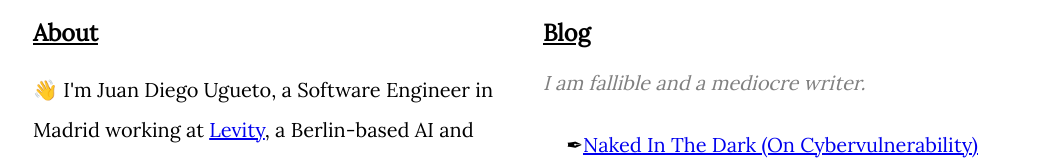
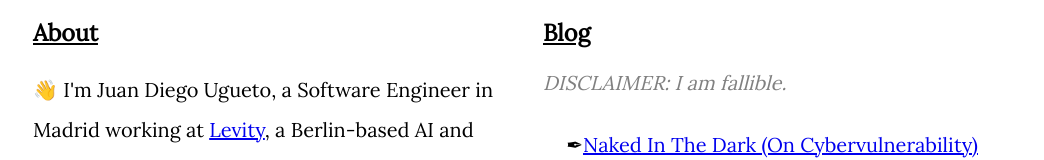
Before and after one commit to ugueto/ugueto.github.io, a plain HTML site: page index.html in a window 1280 px wide. Shown: the part 323-483 px from the top of the page, without its empty margins (117-1161 px from the left). Drawn offline with Linux system fonts and the light colour scheme.

Commit message:
Update index.html

```diff
--- a/index.html
+++ b/index.html
@@ -47,7 +47,7 @@
 
             <section class="blog">
                 <h3><u>Blog</u></h3>
-                <i class="quote">I am fallible and a mediocre writer.</i>
+                <i class="quote">DISCLAIMER: I am fallible.</i>
                 <ul>
                     <li><a href="https://medium.com/@ugueto/naked-in-the-dark-on-cybervulnerability-cba1c52d1991" target="_blank">Naked In The Dark (On Cybervulnerability)</a></li>
                     <li><a href="https://medium.com/@ugueto/2022-the-year-ahead-4dbef4b0fb4" target="_blank">2022 - The Year Ahead</a></li>
```
